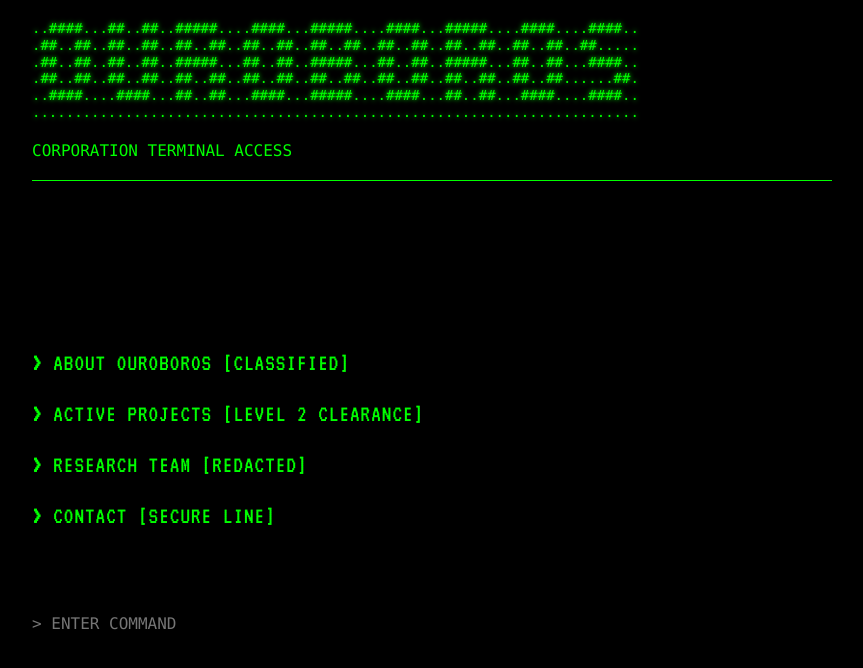
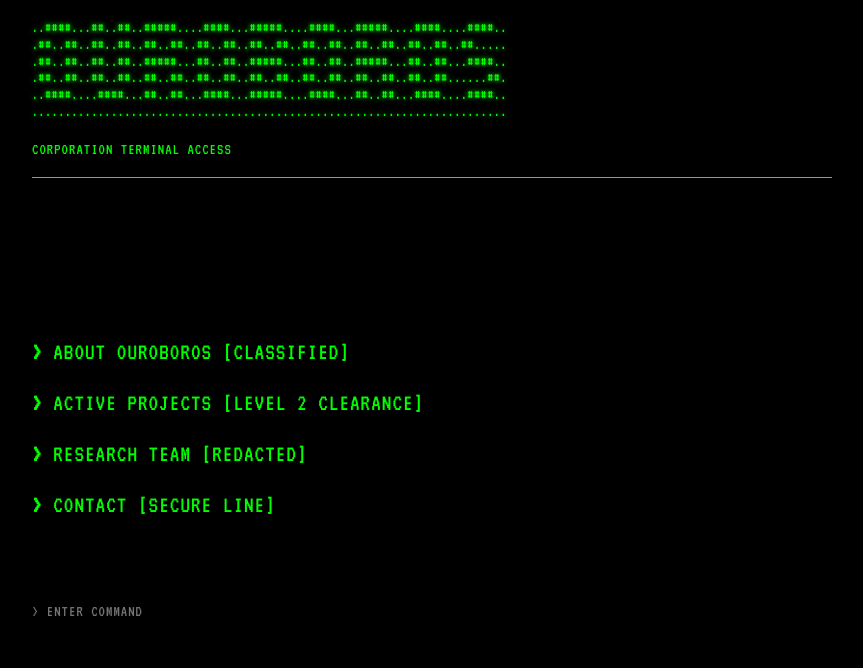
Before and after one commit to paulscriptum/ouroboroscorp, a plain HTML site: page index.html in a window 1280 px wide. Shown: the whole page, without its empty margins (208-1071 px from the left). Drawn offline with Linux system fonts and the light colour scheme.

Commit message:
Update index.html

```diff
--- a/index.html
+++ b/index.html
@@ -61,11 +61,13 @@
         }
 
         * {
-            margin: 0;
-            padding: 0;
-            box-sizing: border-box;
-            font-family: Consolas, 'Courier New', monospace;
-        }
+    margin: 0;
+    padding: 0;
+    box-sizing: border-box;
+    font-family: 'VT323', monospace;
+    text-transform: uppercase;  /* делаем весь текст заглавными */
+    letter-spacing: 1px;
+}
 
         body {
             background-color: #000;
```
